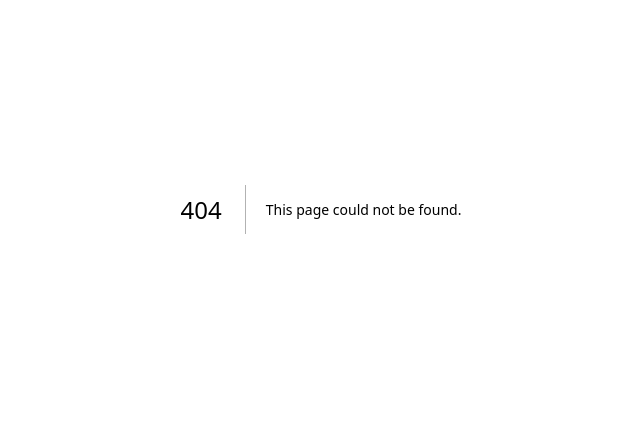
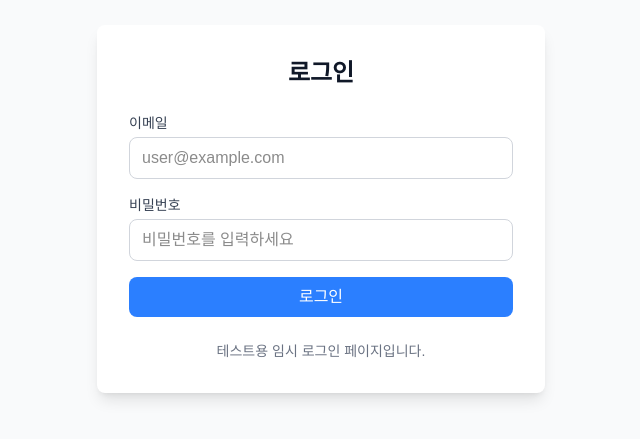
Before and after one commit to Myunwoo/gusto-expedition, a Next.js app: page /login in a window 1280 px wide. Before the commit this address had no page. Shown: the part 191-630 px from the top of the page, without its empty margins (319-959 px from the left). Built offline with nearby package versions, Linux system fonts and the light colour scheme.

Commit message:
Feat. login page

```diff
--- /dev/null
+++ b/src/app/api/auth/login/route.ts
@@ -0,0 +1,59 @@
+import { cookies } from 'next/headers';
+import { NextResponse } from 'next/server';
+
+const API_BASE_URL = process.env.NEXT_PUBLIC_API_BASE_URL || 'http://localhost:8080/api';
+
+/**
+ * 로그인 API Route
+ */
+export async function POST(request: Request) {
+  try {
+    const body = await request.json();
+
+    const response = await fetch(`${API_BASE_URL}/auth/login`, {
+      method: 'POST',
+      headers: {
+        'Content-Type': 'application/json',
+      },
+      body: JSON.stringify(body),
+    });
+
+    if (!response.ok) {
+      const error = await response.json().catch(() => ({ message: 'Login failed' }));
+      return NextResponse.json(
+        { error: error.message || '로그인에 실패했습니다.' },
+        { status: response.status }
+      );
+    }
+
+    const data = await response.json();
+    const cookieStore = await cookies();
+
+    cookieStore.set('GEAT', data.accessToken, {
+      httpOnly: true,
+      secure: process.env.NODE_ENV === 'production',
+      sameSite: 'lax',
+      maxAge: 60 * 10,
+      path: '/',
+    });
+
+    cookieStore.set('GERT', data.refreshToken, {
+      httpOnly: true,
+      secure: process.env.NODE_ENV === 'production',
+      sameSite: 'lax',
+      maxAge: 60 * 60 * 24 * 7,
+      path: '/',
+    });
+
+    return NextResponse.json({
+      success: true,
+      userNum: data.userNum
+    });
+  } catch (error) {
+    console.error('Login error:', error);
+    return NextResponse.json(
+      { error: 'Internal server error' },
+      { status: 500 }
+    );
+  }
+}
--- /dev/null
+++ b/src/app/login/page.tsx
@@ -0,0 +1,116 @@
+'use client';
+
+import { useState } from 'react';
+import { useRouter } from 'next/navigation';
+import { useMutation } from '@tanstack/react-query';
+import { authApi } from '@/features/auth/api/authApi';
+import type { LoginRequest } from '@/features/auth/model/types';
+
+export default function LoginPage() {
+  const router = useRouter();
+  const [email, setEmail] = useState('');
+  const [password, setPassword] = useState('');
+  const [error, setError] = useState<string | null>(null);
+
+  const loginMutation = useMutation({
+    mutationFn: async (data: LoginRequest) => {
+      // Next.js API Route를 통해 로그인 (서버에서 httpOnly 쿠키에 저장)
+      const response = await fetch('/api/auth/login', {
+        method: 'POST',
+        headers: {
+          'Content-Type': 'application/json',
+        },
+        body: JSON.stringify(data),
+        credentials: 'include',
+      });
+
+      if (!response.ok) {
+        const error = await response.json();
+        throw new Error(error.error || '로그인에 실패했습니다.');
+      }
+
+      return response.json();
+    },
+    onSuccess: () => {
+      // 홈으로 리다이렉트
+      router.push('/admin/ingredients');
+    },
+    onError: (error: any) => {
+      setError(error.message || '로그인에 실패했습니다.');
+    },
+  });
+
+  const handleSubmit = async (e: React.FormEvent) => {
+    e.preventDefault();
+    setError(null);
+    loginMutation.mutate({ email, password });
+  };
+
+  return (
+    <div className="min-h-dvh flex items-center justify-center bg-gray-50 dark:bg-gray-900">
+      <div className="w-full max-w-md">
+        <div className="bg-white dark:bg-gray-800 rounded-lg shadow-lg p-8">
+          <h1 className="text-2xl font-bold text-gray-900 dark:text-gray-100 mb-6 text-center">
+            로그인
+          </h1>
+
+          <form onSubmit={handleSubmit} className="space-y-4">
+            <div>
+              <label
+                htmlFor="email"
+                className="block text-sm font-medium text-gray-700 dark:text-gray-300 mb-1"
+              >
+                이메일
+              </label>
+              <input
+                type="email"
+                id="email"
+                value={email}
+                onChange={(e) => setEmail(e.target.value)}
+                required
+                className="w-full px-3 py-2 border border-gray-300 dark:border-gray-600 rounded-lg focus:outline-none focus:ring-2 focus:ring-blue-500 dark:bg-gray-700 dark:text-gray-100"
+                placeholder="user@example.com"
+              />
+            </div>
+
+            <div>
+              <label
+                htmlFor="password"
+                className="block text-sm font-medium text-gray-700 dark:text-gray-300 mb-1"
+              >
+                비밀번호
+              </label>
+              <input
+                type="password"
+                id="password"
+                value={password}
+                onChange={(e) => setPassword(e.target.value)}
+                required
+                className="w-full px-3 py-2 border border-gray-300 dark:border-gray-600 rounded-lg focus:outline-none focus:ring-2 focus:ring-blue-500 dark:bg-gray-700 dark:text-gray-100"
+                placeholder="비밀번호를 입력하세요"
+              />
+            </div>
+
+            {error && (
+              <div className="p-3 bg-red-50 dark:bg-red-900/20 border border-red-200 dark:border-red-800 rounded-lg">
+                <p className="text-sm text-red-600 dark:text-red-400">{error}</p>
+              </div>
+            )}
+
+            <button
+              type="submit"
+              disabled={loginMutation.isPending}
+              className="w-full px-4 py-2 bg-blue-500 text-white rounded-lg font-medium hover:bg-blue-600 transition-colors disabled:bg-gray-400 disabled:cursor-not-allowed"
+            >
+              {loginMutation.isPending ? '로그인 중...' : '로그인'}
+            </button>
+          </form>
+
+          <div className="mt-6 text-center text-sm text-gray-500 dark:text-gray-400">
+            <p>테스트용 임시 로그인 페이지입니다.</p>
+          </div>
+        </div>
+      </div>
+    </div>
+  );
+}
```
Also changed, not shown: src/app/admin/ingredients/page.tsx (+6 -6 lines), src/shared/lib/api/client.ts (line endings or trailing spaces).
